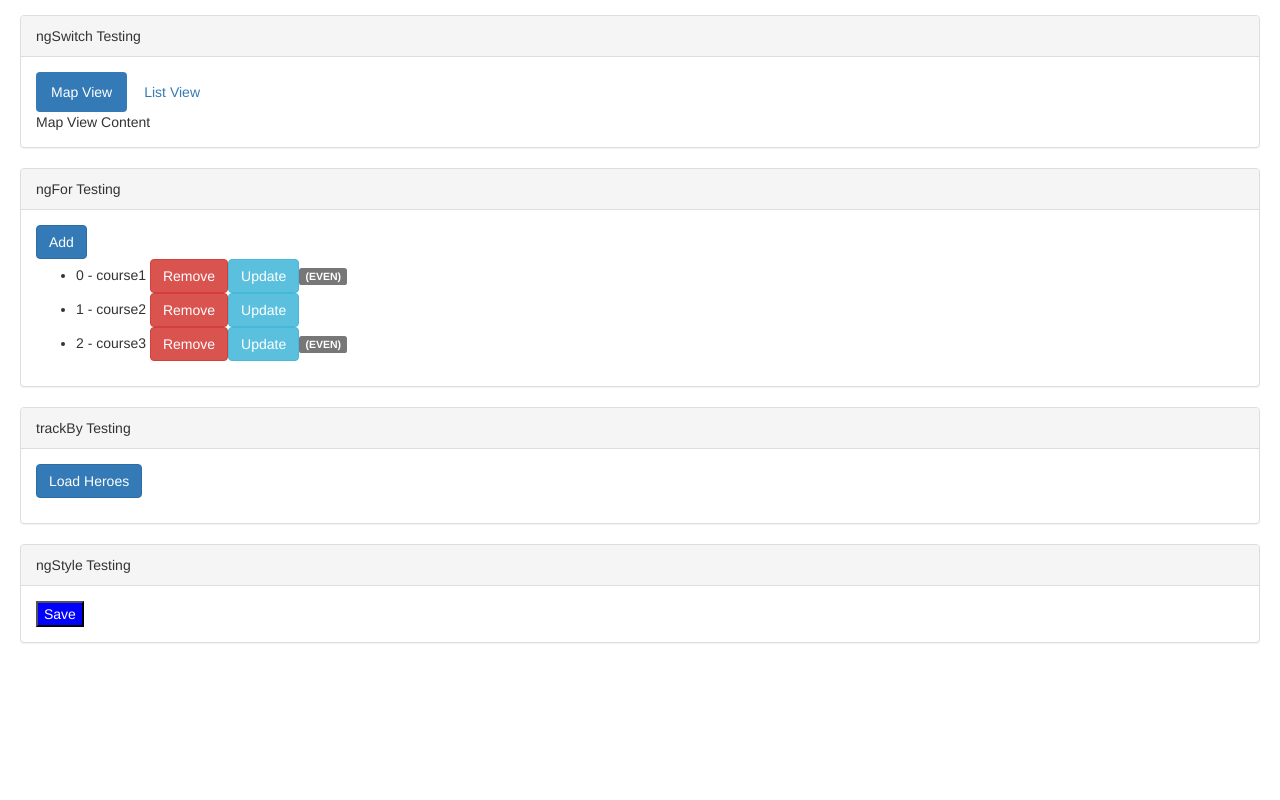
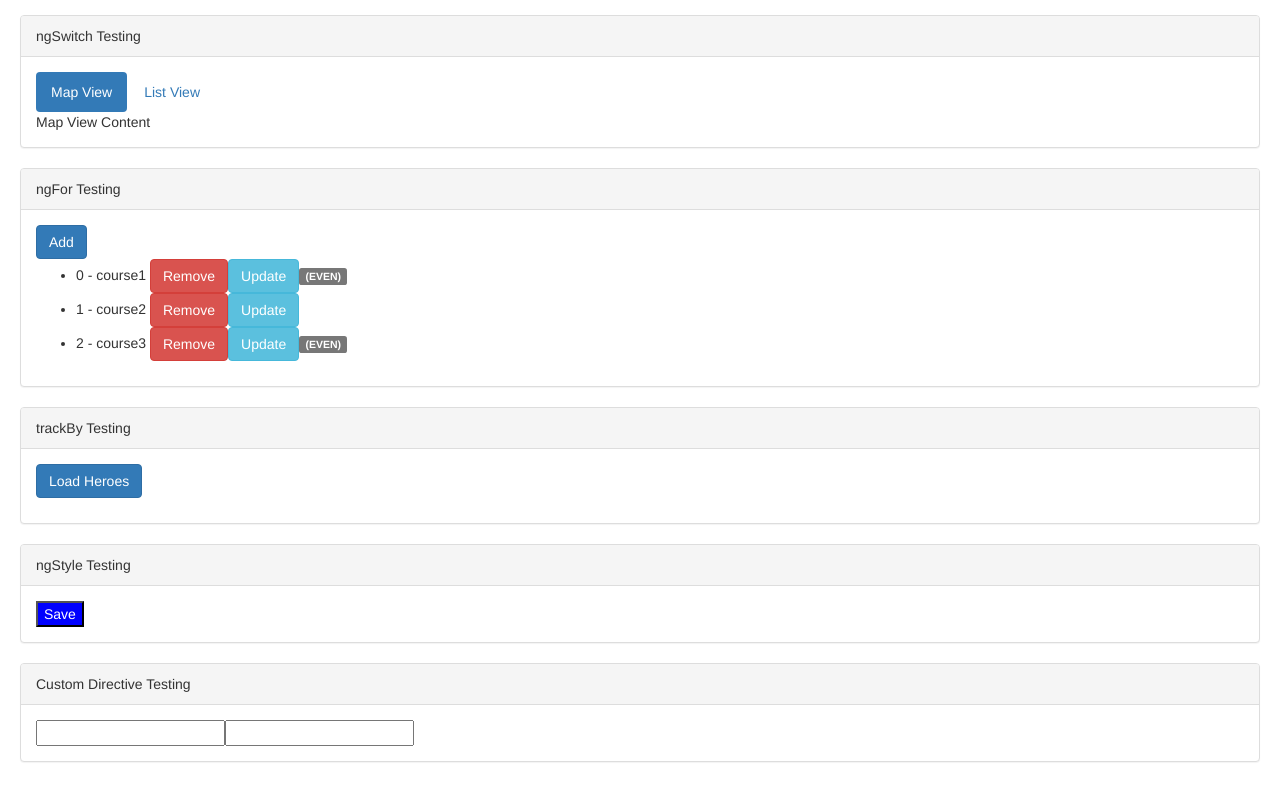
Before and after one commit to decline/udemy-angular4-crashcourse, an Angular app: page / in a window 1280 px wide. Shown: the part 1646-2446 px from the top of the page. Before the commit the page ends 2329 px from the top, so only its background shows below. Built offline with nearby package versions, Linux system fonts and the light colour scheme.

Commit message:
custom input-format directive implementation

```diff
--- a/src/app/app.component.html
+++ b/src/app/app.component.html
@@ -126,3 +126,12 @@
 
     </ng-container>
 </app-panel>
+
+<app-panel>
+    <ng-container class="heading">Custom Directive Testing</ng-container>
+    <ng-container class="body">
+        <input type="text" [appInputFormat]="'lowercase'"/>
+        <input type="text" appInputFormat/>
+
+    </ng-container>
+</app-panel>
--- a/src/app/app.module.ts
+++ b/src/app/app.module.ts
@@ -11,6 +11,7 @@ import { TitlecaseComponent } from './titlecase/titlecase.component';
 import { TitlecaseCustomPipe } from './titlecase-custom.pipe';
 import { PanelComponent } from './panel/panel.component';
 import { LikeComponent } from './like/like.component';
+import { InputFormatDirective } from './input-format.directive';
 
 @NgModule({
     declarations: [
@@ -21,7 +22,8 @@ import { LikeComponent } from './like/like.component';
         TitlecaseComponent,
         TitlecaseCustomPipe,
         PanelComponent,
-        LikeComponent
+        LikeComponent,
+        InputFormatDirective
     ],
     imports: [
         BrowserModule,
--- /dev/null
+++ b/src/app/input-format.directive.ts
@@ -0,0 +1,22 @@
+import { Directive, ElementRef, HostListener, Input } from '@angular/core';
+
+@Directive({
+    selector: '[appInputFormat]'
+})
+export class InputFormatDirective {
+
+    @Input('appInputFormat') format;
+
+    constructor(private el: ElementRef) {
+    }
+
+    @HostListener('blur') onBlur() {
+        const value: string = this.el.nativeElement.value;
+
+        if (this.format === 'lowercase') {
+            this.el.nativeElement.value = value.toLowerCase();
+        } else {
+            this.el.nativeElement.value = value.toUpperCase();
+        }
+    }
+}
```
Also changed, not shown: 1 other file (tests, documents, lock files or other folders).
